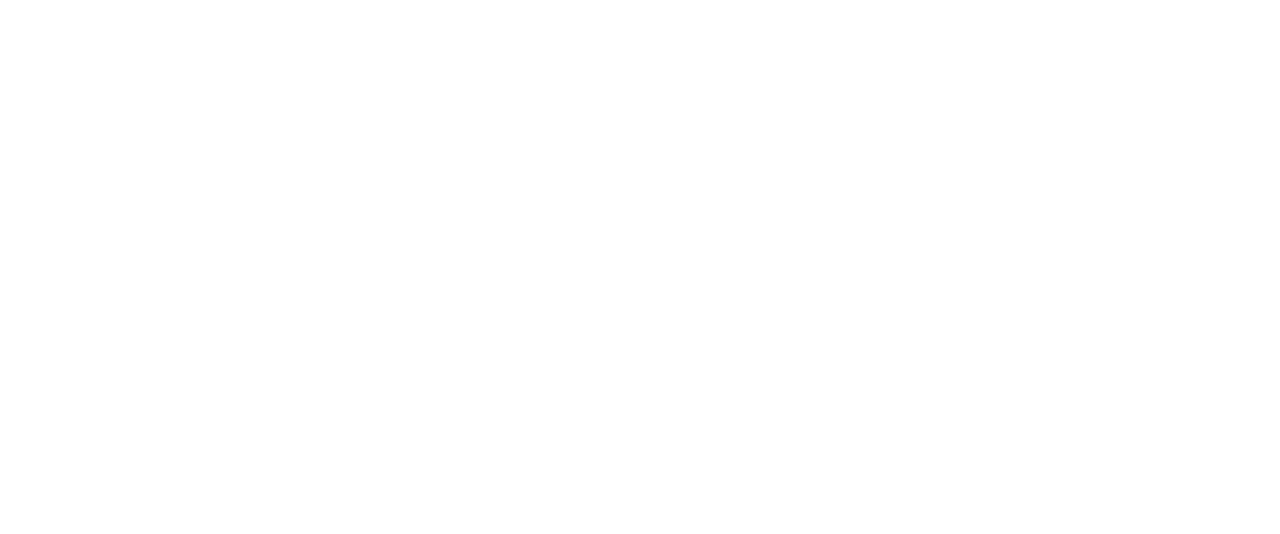
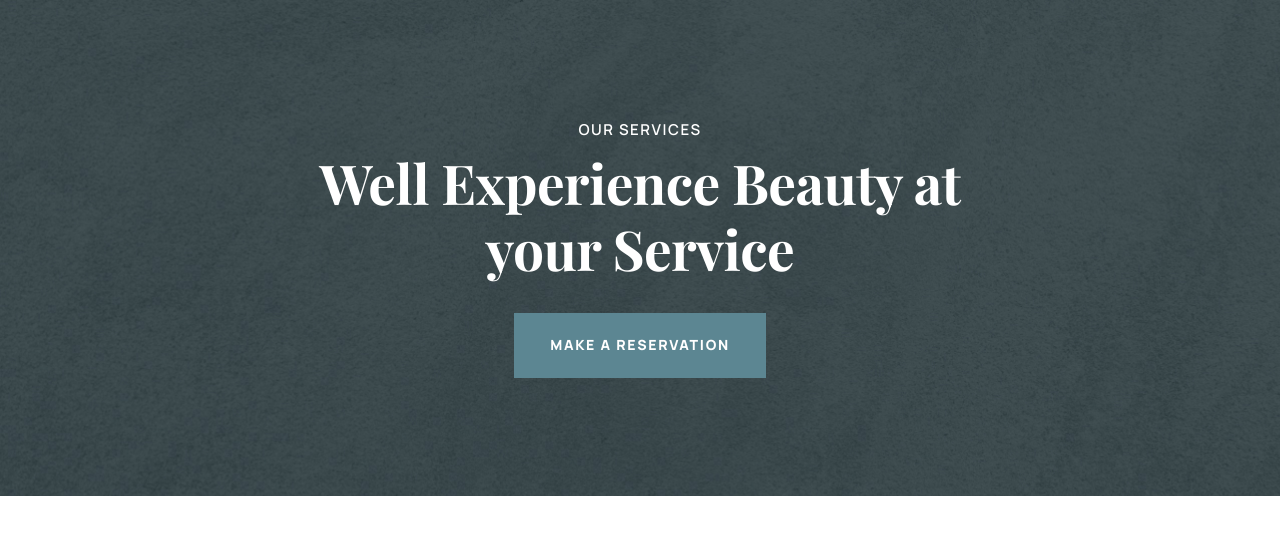
Before and after one commit to dariaSDemidova/Beautyness, a plain HTML site: page index.html in a window 1280 px wide. Drawn offline with nearby package versions, Linux system fonts and the light colour scheme.

Commit message:
add template_header

```diff
--- a/index.html
+++ b/index.html
@@ -1,5 +1,6 @@
 <!DOCTYPE html>
 <html lang="en">
+
 <head>
   <meta charset="UTF-8" />
   <meta name="viewport" content="width=device-width, initial-scale=1.0" />
@@ -10,20 +11,29 @@
   <!--font-family: 'Manrope', sans-serif;-->
   <link rel="preconnect" href="https://fonts.googleapis.com" />
   <link rel="preconnect" href="https://fonts.gstatic.com" crossorigin />
-    <link
-      href="https://fonts.googleapis.com/css2?family=Manrope:wght@400;600;800&display=swap"
-      rel="stylesheet"
-    />
+  <link href="https://fonts.googleapis.com/css2?family=Manrope:wght@400;600;800&display=swap" rel="stylesheet" />
 
   <!--font-family: 'Playfair Display', serif;-->
   <link rel="preconnect" href="https://fonts.googleapis.com" />
   <link rel="preconnect" href="https://fonts.gstatic.com" crossorigin />
-    <link
-      href="https://fonts.googleapis.com/css2?family=Playfair+Display:wght@700&display=swap"
-      rel="stylesheet"
-    />
+  <link href="https://fonts.googleapis.com/css2?family=Playfair+Display:wght@700&display=swap" rel="stylesheet" />
 
   <link rel="stylesheet" href="styles/template_container-wrapper.css" />
+  <link rel="stylesheet" href="styles/template_header.css">
 </head>
-  <body></body>
+
+<body>
+  <header class="header">
+    <div class="header__content">
+      <div class="template-header-container">
+        <div class="header__content-small-text">Our Services</div>
+        <div class="header__content-big-text">Well Experience Beauty at <br> your Service</div>
+        <button class='btn btn_green_uppercase'>Make a reservation</button>
+      </div>
+    </div>
+  </header>
+
+
+</body>
+
 </html>
```
Lines whose indentation alone changed are shown as unchanged.
